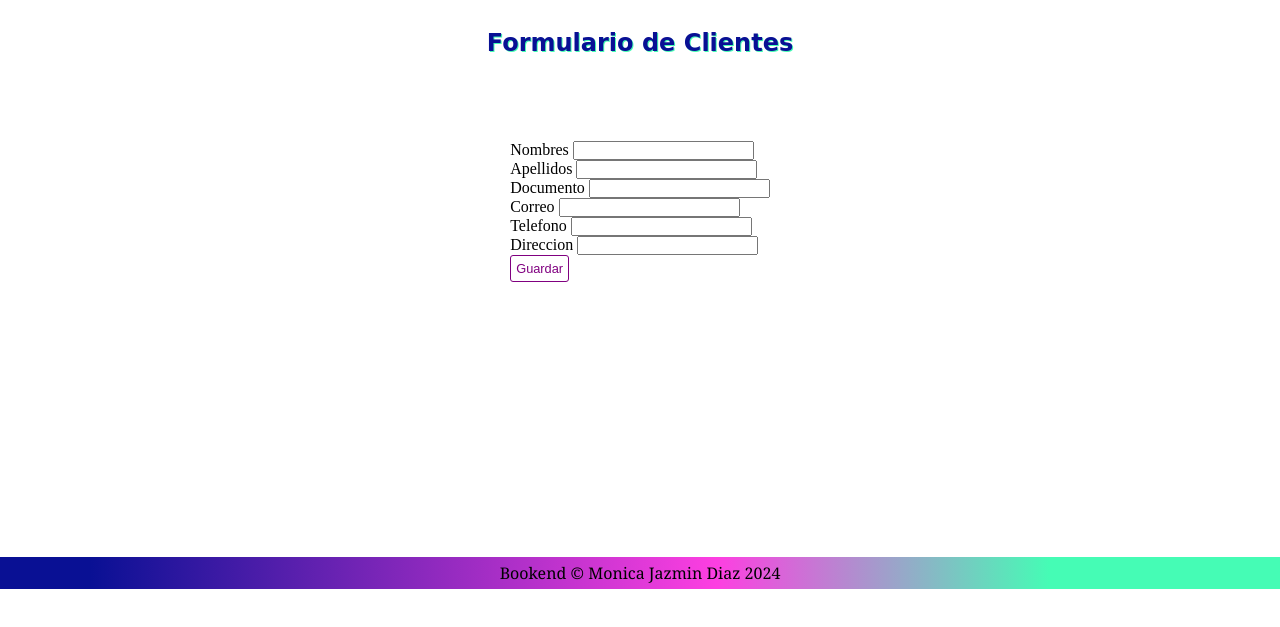
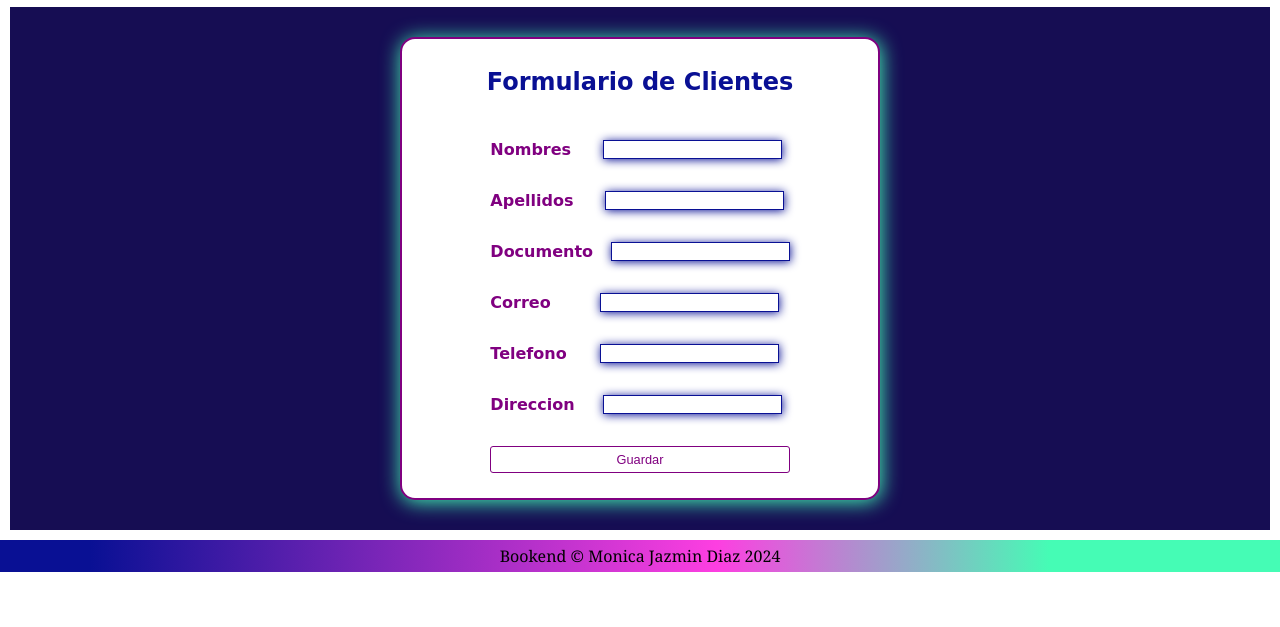
Before and after one commit to Mjdiazri/proyectoFull, a plain HTML site: page Frontendmongo/form_clientes.html in a window 1280 px wide. Shown: the part 131-758 px from the top of the page. Drawn offline with Linux system fonts and the light colour scheme; no server answers; a web font is replaced by a local one.

Commit message:
Se agrega estilo al formulario y al las acciones de la tabla en la vista clientes

```diff
--- a/Frontendmongo/Estilo/styleClientes.css
+++ b/Frontendmongo/Estilo/styleClientes.css
@@ -22,8 +22,8 @@ h2{
     font-size: 1.5em;
     font-weight:900;
     color: var(--colorBlue);
-    text-shadow: 1px 1px var(--colorGreen);
 }
+
 
 .boton{
     background-color: white;
@@ -36,14 +36,13 @@ h2{
 
 .boton:hover{
     transform: scale(1.1);
-    box-shadow: 1px 2px 10px purple ;
+    box-shadow: 1px 2px 10px purple;
+    font-weight: 600;
 }
 
 .tabla{
     margin: 0.5rem 10rem 5rem 6rem ;
     padding: 0.5rem;
-    background-color:var(--colorGreen);
-    border: var(--colorGreen) solid 2px;
     font-family: cursive;
     gap: 10px 10px ;
 }
@@ -54,7 +53,7 @@ table{
 th{
     padding: 10px;
     margin: 5px;
-    background-color:var(--colorBlue) ;
+    background-color:rgb(22, 13, 83) ;
     border: white solid 2px ;
     border-collapse: collapse;
     color: rgba(236, 168, 236, 0.966);
@@ -70,3 +69,16 @@ td{
 table tr:nth-child(even) td {
     background-color: rgba(15, 15, 130, 0.265);
 }
+
+button{
+    background-color: white;
+    color: purple;
+    padding: 5px;
+    border: 1px purple solid;
+    border-radius: 3px;
+}
+
+button:hover{
+    background-color: purple;
+    color: white;
+}
--- /dev/null
+++ b/Frontendmongo/Estilo/styleForm.css
@@ -0,0 +1,84 @@
+main{
+    display: flex;
+    flex-direction: column;
+    justify-content: center;
+    align-items: center;
+    background-color: rgb(22, 13, 83);
+    margin: 10px;
+}
+
+.container{
+    display: flex;
+    flex-direction: column;
+    justify-content: center;
+    align-items: center;
+    width: 30em;
+    padding: 5px;
+    margin: 30px;
+    background-color:white;
+    border-radius: 15px;
+    border: solid purple 2px;
+    box-shadow: 1px 2px 20px var(--colorGreen);
+
+
+}
+.subcont{
+    margin: 1em;
+    display: flex;
+    flex-direction: column;
+    justify-content: center;
+    align-items: center;
+    background-color: white;
+    padding: 0.5em;
+
+}
+
+.row{
+    display: flex;
+    flex-direction: column;
+    padding: 20px;
+    background-color: white;
+}
+
+
+.formulario{
+    display: flex;
+    flex-direction: column;
+    justify-content: center;
+    align-items: left;
+    gap: 2em;
+    font-family: cursive;
+    color: purple;
+    font-weight: 600;
+}
+
+.sub{
+    display: flex;
+    flex-direction: row;
+    justify-content: left;
+}
+
+.uno, .dos{
+    gap:2em;
+}
+
+.tres{
+    gap:1.1em;
+}
+
+.cuatro{
+    gap:3.1em
+}
+
+.cinco{
+    gap: 2.1em;
+}
+
+.seis{
+    gap:1.8em;
+}
+
+.fomulario-input{
+    border: 1px solid var(--colorBlue);
+    box-shadow: 0.5px 1px 10px var(--colorBlue);
+}
--- a/Frontendmongo/Estilo/styleIndex.css
+++ b/Frontendmongo/Estilo/styleIndex.css
@@ -81,12 +81,13 @@ a:hover{
     color: white;
     text-shadow:
         1px 1px 2px black,
-        0 0 1em var(--colorPink),
-        0 0 0.2em var(--colorPink);
+        0 0 1em var(--colorBlue),
+        0 0 0.2em var(--colorBlue);
 }
 
 main{
-  height: 35em;
+  height: auto;
+  margin: 10px;
 }
 
 footer{
--- a/Frontendmongo/form_clientes.html
+++ b/Frontendmongo/form_clientes.html
@@ -3,6 +3,7 @@
   <head>
     <meta charset="UTF-8" />
     <meta name="viewport" content="width=device-width, initial-scale=1.0" />
+    <link rel="stylesheet" href="./Estilo/styleForm.css">
     <link rel="stylesheet" href="./Estilo/styleIndex.css" />
     <link rel="stylesheet" href="./Estilo/styleClientes.css">
     <title>Document</title>
@@ -25,37 +26,37 @@
     </header>
     <main>
       <section class="container">
-        <div class="subcontenedor">
+        <div class="subcont">
           <h2>Formulario <span>de</span> Clientes</span></h2>
         </div>
         <div class="row">
           <form action="" class="formulario" onsubmit="" method="POST">
-            <div class="sub-uno">
+            <div class="sub uno">
               <label for="nombres" class="fomulario-label">Nombres</label>
               <input type="text" class="fomulario-input" name="nombres-n" id="nombres-n">
             </div>
 
-            <div class="sub-dos">
+            <div class="sub dos">
               <label for="apellidos" class="fomulario-label">Apellidos</label>
               <input type="text" class="fomulario-input" name="apellidos-a" id="apellidos-a">
             </div>
 
-            <div class="sub-tres">
+            <div class="sub tres">
               <label for="documento" class="fomulario-label">Documento</label>
               <input type="number" class="fomulario-input" name="documento-d" id="documento-d">
             </div>
 
-            <div class="sub-cuatro">
+            <div class="sub cuatro">
               <label for="correo" class="fomulario-label">Correo</label>
               <input type="text" class="fomulario-input" name="correo-c" id="correo-c">
             </div>
 
-            <div class="sub-cinco">
+            <div class="sub cinco">
               <label for="telefono" class="fomulario-label">Telefono</label>
               <input type="number" class="fomulario-input" name="telefono-t" id="telefono-t">
             </div>
 
-            <div class="sub-seis">
+            <div class="sub seis">
               <label for="direccion" class="fomulario-label">Direccion</label>
               <input type="text" class="fomulario-input" name="direccion-d" id="direccion-d">
             </div>
@@ -64,7 +65,6 @@
 
           </form>
         </div>
-
       </section>
     </main>
     <footer>
--- a/Frontendmongo/js/clientes.js
+++ b/Frontendmongo/js/clientes.js
@@ -16,8 +16,8 @@ function mostrarDatos(){
             <td>${element.telefono}</td>
             <td>${element.direccion}</td>
             <td>
-                <button type:"button" class:".boton" onclick='window.location = "../form_clientes.html?id${element._id}"' >Editar</button>
-                <button type:"button" class:".boton" onclick= 'deleteClientes("${element._id}")' >Eliminar</button>
+                <button type:"button" class:".boton" onclick='window.location = "../form_clientes.html?id${element._id}"' >Editar 🖊</button>
+                <button type:"button" class:".boton" onclick= 'deleteClientes("${element._id}")' >Eliminar 🗑</button>
             </td>
 
             </tr>
```
Also changed, not shown: Frontendmongo/clientes.html (+1 -1 lines).
